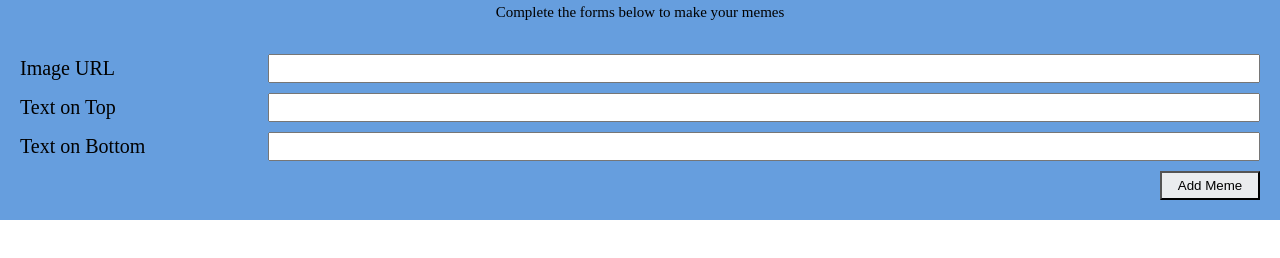
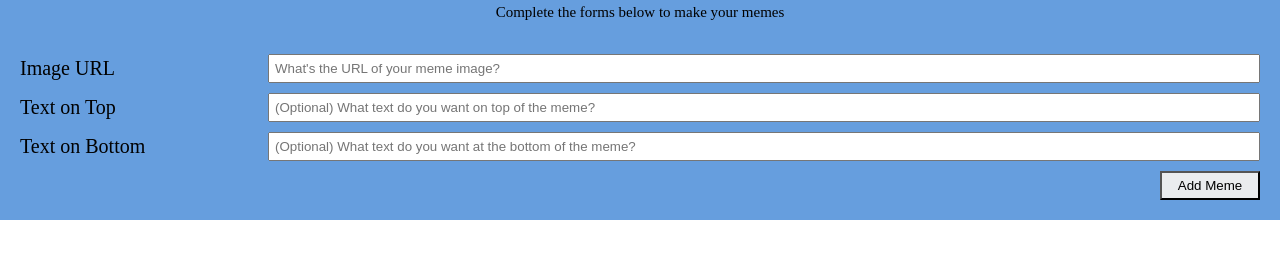
Before and after one commit to alyssa-denary/meme-gen, a website: page index.html in a window 1280 px wide. Shown: the part 56-314 px from the top of the page. Drawn offline with Linux system fonts and the light colour scheme.

Commit message:
add: placeholder text to inputs

```diff
--- a/index.html
+++ b/index.html
@@ -14,9 +14,9 @@
       <p class="subheading">Complete the forms below to make your memes</p>
     </header>
     <form action="" class="meme-form">
-      <label for="img-url" class="label">Image URL<input type="text" class="input"/></label>
-      <label for="top-text" class="label">Text on Top<input type="text" class="input"/></label>
-      <label for="bottom-text" class="label">Text on Bottom<input type="text" class="input"/></label>
+      <label for="img-url" class="label">Image URL<input type="text" class="input" placeholder="What's the URL of your meme image?" required/></label>
+      <label for="top-text" class="label">Text on Top<input type="text" class="input" placeholder="(Optional) What text do you want on top of the meme?"/></label>
+      <label for="bottom-text" class="label">Text on Bottom<input type="text" class="input" placeholder="(Optional) What text do you want at the bottom of the meme?"/></label>
       <button class="meme-form-button" type="submit">Add Meme</button>
     </form>
   </body>
```
